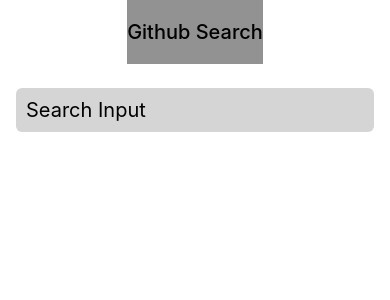
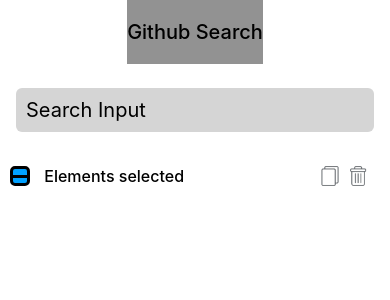
Before and after one commit to zitacheng/fulllTest, a React Native app: screen / in a window 390 px wide. Shown: the top 300 px of the page. Built offline with nearby package versions, Linux system fonts and the light colour scheme.

Commit message:
add select all btn

```diff
--- a/App.tsx
+++ b/App.tsx
@@ -38,23 +38,36 @@
 function App(): React.JSX.Element {
   const isDarkMode = useColorScheme() === 'dark';
   const [search, setSearch] = useState('');
+  const [selectAll, setSelectAll] = useState(false);
   const [users, setUsers] = useState<[UserProps] | undefined>();
 
 
   const setUserChecked = (user: UserProps) => {
-    console.log("useruser", user)
     let idx = users?.findIndex((el) => el.id === user.id);
-    console.log("idx", idx)
 
       if (idx != undefined  && idx >= 0 && users) {
         const newArr: [UserProps] = [...users];
+        //Uncheck Select All
+        if (user.checked == true && selectAll == true)
+        {
+          setSelectAll(false);
+        }
         if (newArr) {
           newArr[idx].checked = !user.checked;
           setUsers(newArr);
         }
     }
   }
-  //402 rate limi api
+
+  const setAllCheck = () => {
+    if (users != undefined) {
+      for (const element of users) {
+        element.checked = !selectAll;
+      }
+    }
+    setSelectAll(!selectAll);
+  }
+
   const getUser = (user: string) => {
     console.log("user ", user)
       fetch('https://api.github.com/search/users?q=' + user)
@@ -115,11 +128,36 @@
         auto-correct={false}
         value={search}
       />
+      <View style={styles.menu}>
+        <TouchableOpacity style={(selectAll == true || users?.filter(x => x.checked  == true).length == users?.length) ? styles.checked : styles.uncheck} onPress={() => {
+          setAllCheck();
+        }}>
+          {
+          (selectAll == true || users?.filter(x => x.checked  == true).length == users?.length) &&
+              <View
+                  style={styles.line}
+              />
+          }
+          </TouchableOpacity>
+          <Text style={styles.txt}>{(users?.filter(x => x.checked  == true).length == users?.length) ? users?.length : users?.filter(x => x.checked  == true).length} Elements selected</Text>
+        <TouchableOpacity style={styles.menuItem} onPress={() => {}}>
+            <Image
+                style={styles.menuImg}
+                source={require('./assets/copy.png')}
+            />
+          </TouchableOpacity>
+        <TouchableOpacity style={styles.menuItem} onPress={() => {}}>
+            <Image
+                style={styles.menuImg}
+                source={require('./assets/delete.png')}
+            />
+          </TouchableOpacity>
+        </View>
       <ScrollView style={styles.scroll} contentInsetAdjustmentBehavior="automatic">
         {
-          users?.map((user: UserProps) => {
+          users?.map((user: UserProps, id) => {
             return (
-             <Card user={user} setUserChecked={setUserChecked} />
+             <Card user={user} setUserChecked={setUserChecked} key={id} />
             )
          })}
       </ScrollView>
@@ -171,6 +209,54 @@
   scroll: {
     padding: 16,
   },
+  menu: {
+    flexDirection: 'row',
+    width: '100%',
+    height: 40,
+    alignItems: 'center',
+    paddingLeft: 10,
+    paddingRight: 10,
+  },
+  uncheck: {
+    borderWidth: 3,
+    borderColor: 'black',
+    borderRadius: 5,
+    width: 20,
+    height: 20,
+    position: 'relative'
+  },
+  checked: {
+    borderWidth: 3,
+    borderColor: 'black',
+    borderRadius: 5,
+    width: 20,
+    height: 20,
+    backgroundColor: '#00a1ff',
+    position: 'relative'
+  },
+  menuItem: {
+    width: 20,
+    height: 20,
+    marginRight: 10,
+  },
+  menuImg: {
+    width: '100%',
+    height: '100%',
+  },
+  txt: {
+    marginRight: 'auto',
+    marginLeft: 10,
+    fontSize: 16,
+    fontWeight: '500'
+  },
+  line: {
+    position: 'absolute',
+    height: 3,
+    width: 16,
+    backgroundColor: 'black',
+    top: 6,
+    left: 0,
+  }
 });
 
 export default App;
--- a/components/Card.tsx
+++ b/components/Card.tsx
@@ -13,7 +13,6 @@
   }
 
 export const Card = (props: CardProps) => {
-    console.log("props ", props)
   return (
     <View style={styles.card}>
         <View style={styles.cardHead}>
```
Also changed, not shown: assets/copy.png (added), assets/delete.png (added).
